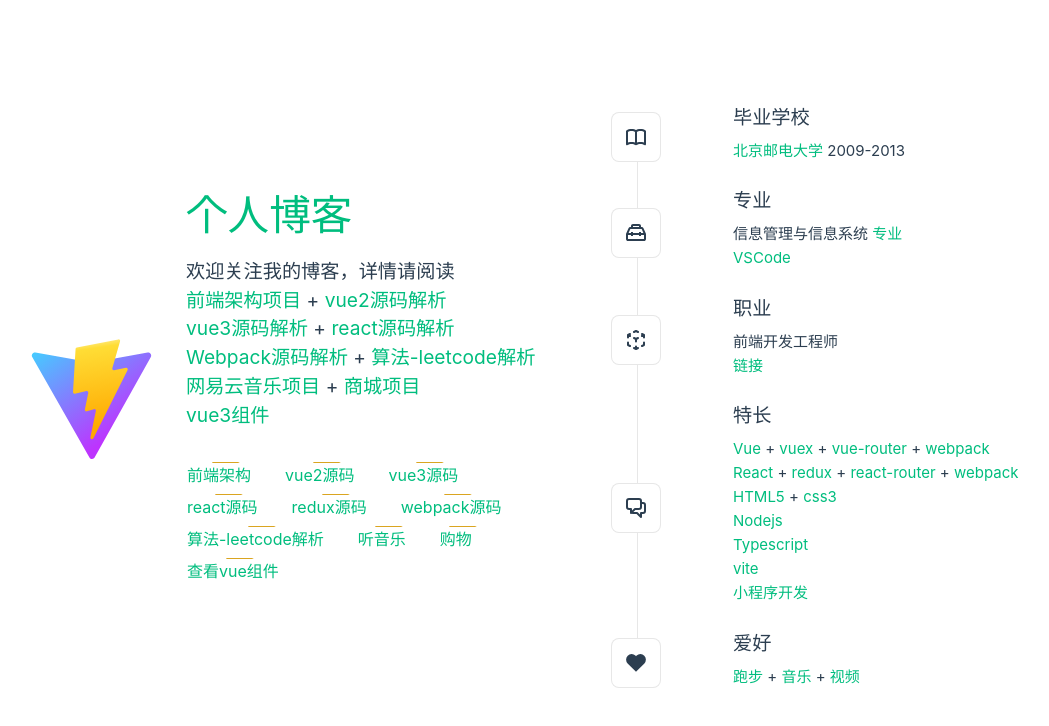
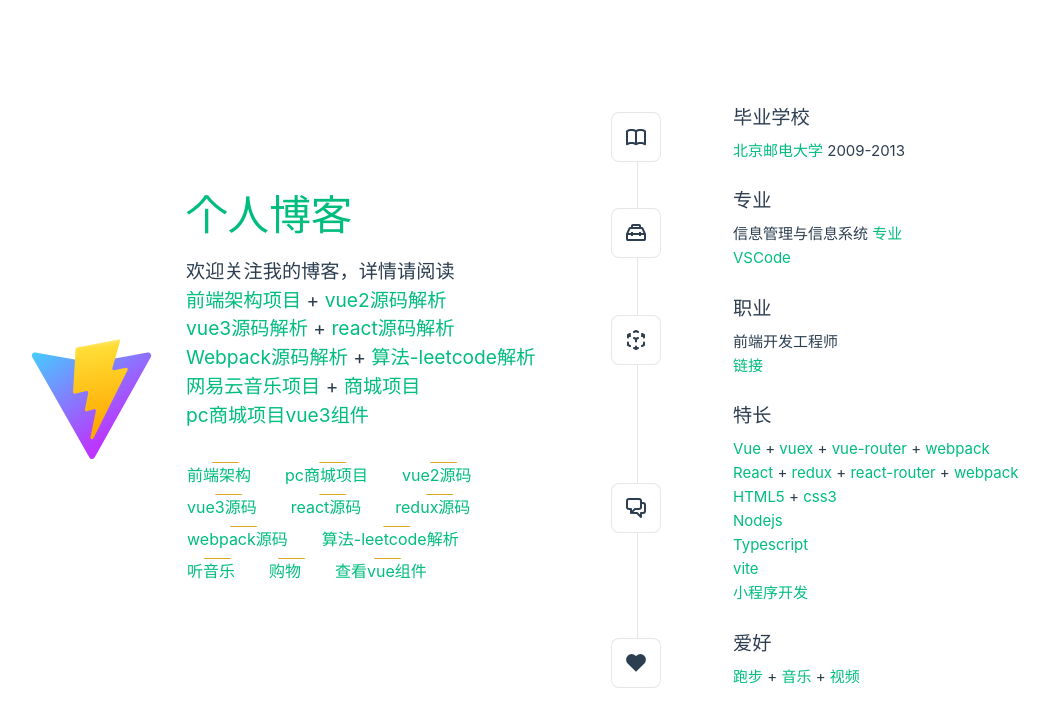
Before and after one commit to aigouzz/vue3-init-app, a Vue app: page /#/ in a window 1280 px wide. Shown: the top 726 px of the page, without its empty margins (3-1052 px from the left). Built offline with nearby package versions, Linux system fonts and the light colour scheme.

Commit message:
feat:add pc shop

```diff
--- a/src/components/LeftMessage.vue
+++ b/src/components/LeftMessage.vue
@@ -22,6 +22,7 @@
       <a href="/music" target="_blank" rel="noopener">网易云音乐项目</a> +
       <a href="/shop" target="_blank" rel="noopener">商城项目</a>
       <br />
+      <a href="/pc_shops" target="_blank" rel="noopener">pc商城项目</a>
       <a href="/demos" target="_blank" rel="noopener">vue3组件</a>
     </h3>
   </div>
--- a/src/views/HomeView.vue
+++ b/src/views/HomeView.vue
@@ -21,6 +21,13 @@
         <div class="common">
           <a href="/dist" target="_blank">
             前端架构
+            <i class="prev"></i>
+            <i class="next"></i>
+          </a>
+        </div>
+        <div class="common">
+          <a href="/pc_shop" target="_blank">
+            pc商城项目
             <i class="prev"></i>
             <i class="next"></i>
           </a>
```
